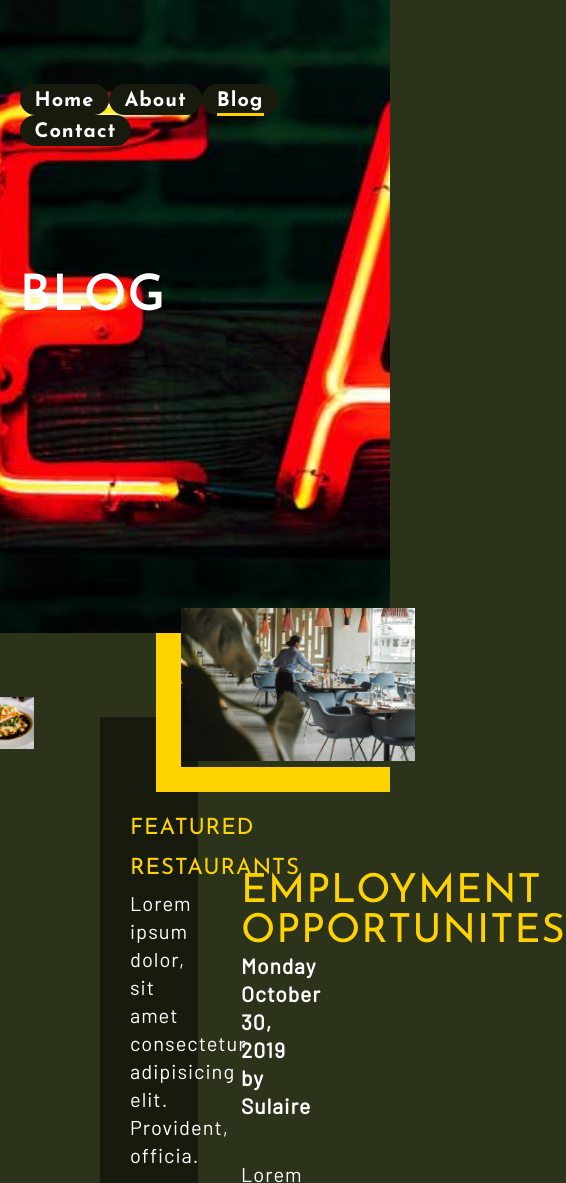
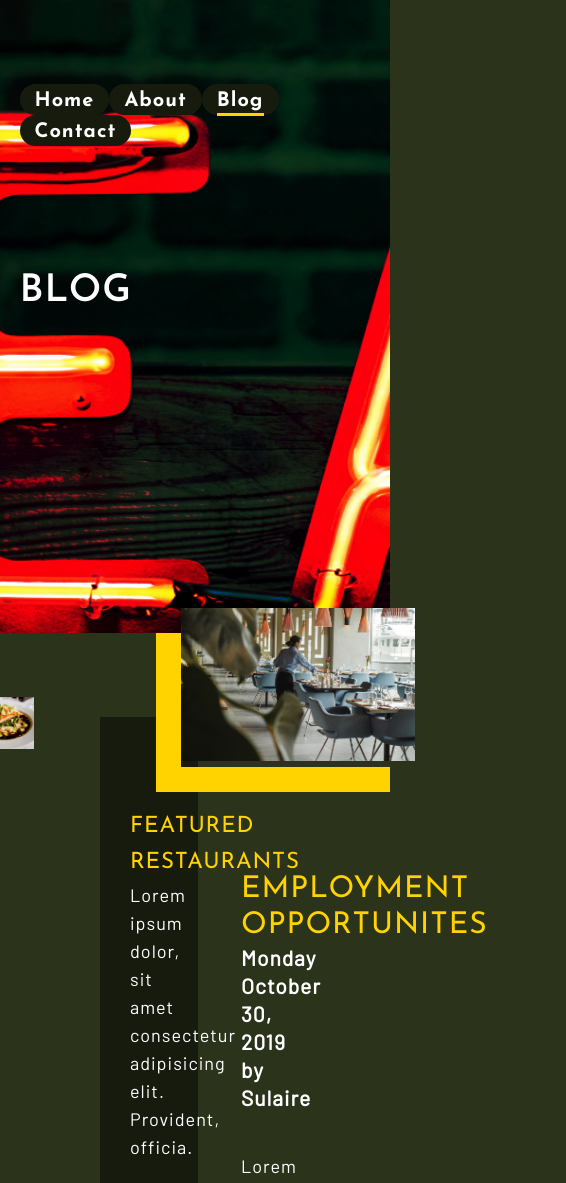
Before and after one commit to MaxinePower/maxine-power-project-1, a plain HTML site: page blog.html in a window 390 px wide. Shown: the top 1183 px of the page, 566 px wide, since content can reach past the window. Drawn offline with Linux system fonts and the light colour scheme.

Commit message:
adjusted media queries for home/index

```diff
--- a/styles/sass/partials/_blog-page.scss
+++ b/styles/sass/partials/_blog-page.scss
@@ -1,5 +1,5 @@
 .blog-header {
-    background-image: url(../assets/blog-header2.jpg);
+    background-image: url(../assets/blog-header.jpg);
     background-repeat: no-repeat;
 }
 
--- a/styles/sass/partials/_media-queries.scss
+++ b/styles/sass/partials/_media-queries.scss
@@ -76,10 +76,22 @@
         margin: 0 15px;
     }
     h1, h1 span {
-        font-size: 2.5rem;
+        font-size: 1.9rem;
+    }
+    h2 {
+        font-size: 1.5rem;
+    }
+    h3 {
+        font-size: 1.6rem;
+    }
+    button {
+        font-size: 1rem;
+    }
+    p, p a {
+        font-size: 0.9rem;
     }
     h2, h3, h4 {
-        line-height: 2rem;
+        line-height: 1.8rem;
     }
     .options li {
         margin-top: 5vh;
@@ -91,7 +103,7 @@
         margin-bottom: 25px;
     }
     .gallery li {
-        width: calc(100% - 20px);
+        width: 100%;
         margin-top: 20px;
     }
 }
```
Also changed, not shown: styles/styles.css.
